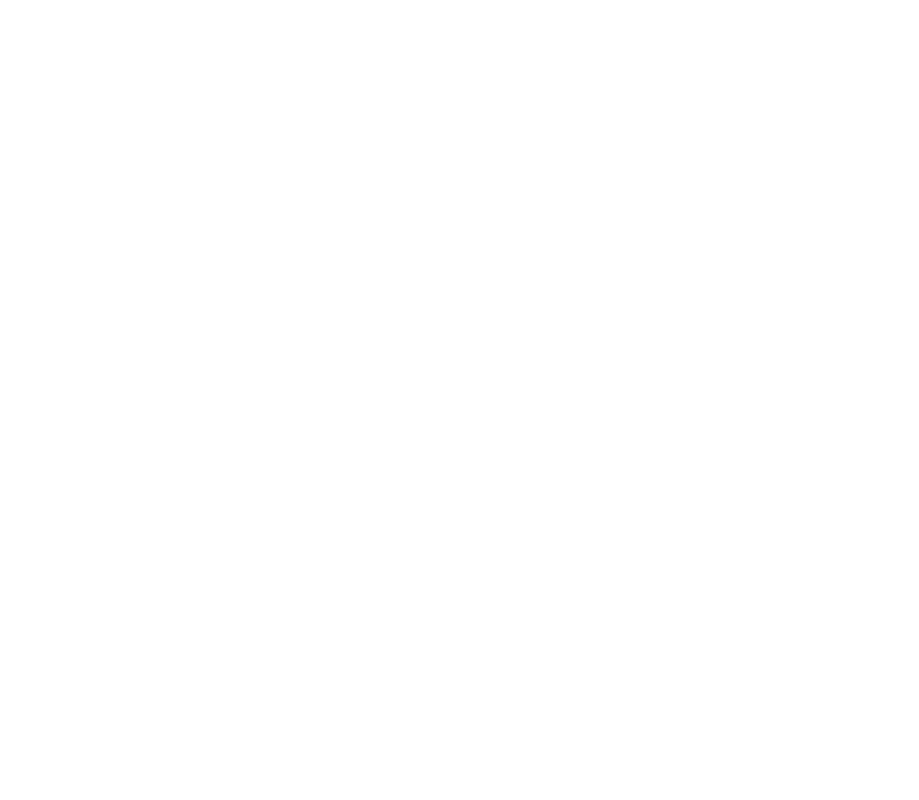
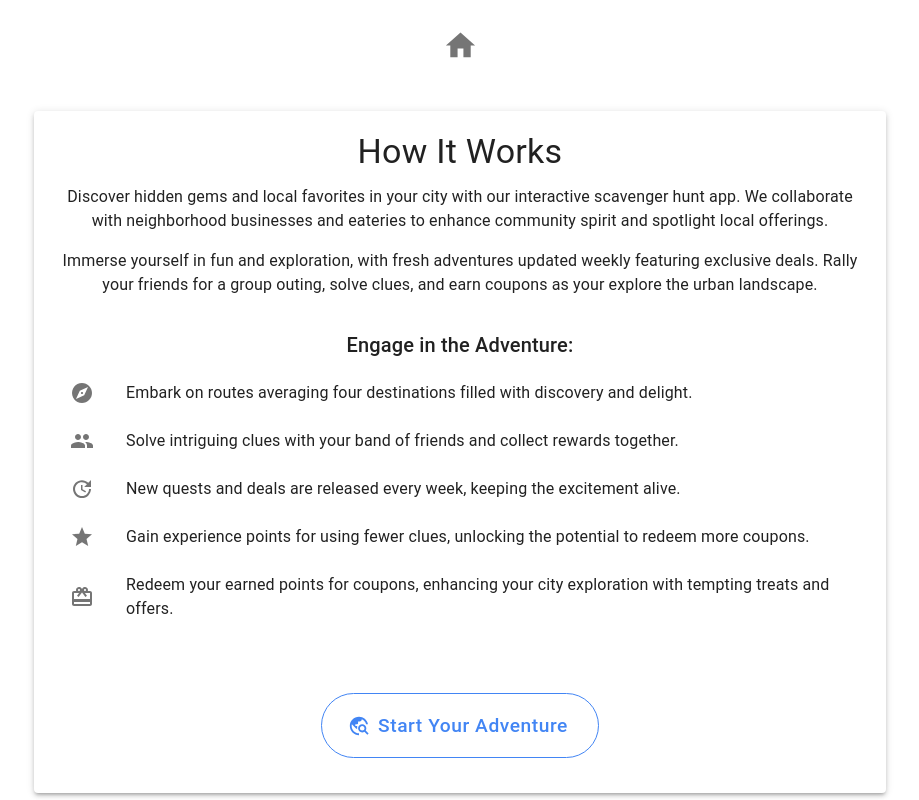
Before and after one commit to Mehul-Gandhi/metroadventures, a React (Create React App) app: page /about in a window 1280 px wide. Before the commit this address had no page. Shown: the whole page, without its empty margins (180-1099 px from the left). Built offline with nearby package versions, Linux system fonts and the light colour scheme.

Commit message:
Add How it works page

```diff
--- a/src/App.js
+++ b/src/App.js
@@ -7,6 +7,7 @@
 import './App.css';
 import Trip from './components/Trip';
 import Tour from './components/Tour';
+import About from "./components/About";
 
 export default function App() {
   return (
@@ -22,6 +23,8 @@
           <Route path="/tour/:tripId" element={<Tour />} />
           <Route path="/prevTrips" element={<PreviousTrips />}/>
           <Route path="/coupons" element={<Coupons />} />
+          <Route path="/about" element={<About />} />
+
         </Routes>
       </div>
     </BrowserRouter>
--- /dev/null
+++ b/src/components/About.js
@@ -0,0 +1,105 @@
+import React from 'react';
+import {
+  Container,
+  Typography,
+  Box,
+  Button,
+  Paper,
+  List,
+  ListItem,
+  ListItemIcon,
+  ListItemText,
+  IconButton,
+} from '@mui/material';
+import HomeIcon from '@mui/icons-material/Home';
+import ExploreIcon from '@mui/icons-material/Explore';
+import CouponIcon from '@mui/icons-material/CardGiftcard';
+import GroupIcon from '@mui/icons-material/Group';
+import UpdateIcon from '@mui/icons-material/Update';
+import StarIcon from '@mui/icons-material/Star';
+import { useNavigate } from 'react-router-dom';
+import TravelExploreIcon from '@mui/icons-material/TravelExplore';
+export default function About() {
+  const navigate = useNavigate();
+
+  return (
+    <Container maxWidth="md">
+      <IconButton onClick={() => navigate('/')} style={{ margin: '20px 0' }}>
+        <HomeIcon fontSize="large" />
+      </IconButton>
+
+      <Paper elevation={3} style={{ padding: '20px', marginTop: '20px' }}>
+        <Typography variant="h4" align="center" gutterBottom>
+          How It Works
+        </Typography>
+
+        <Typography variant="body1" paragraph>
+          Discover hidden gems and local favorites in your city with our interactive scavenger hunt app. We collaborate with neighborhood businesses and eateries to enhance community spirit and spotlight local offerings.
+        </Typography>
+
+        <Typography variant="body1" paragraph>
+          Immerse yourself in fun and exploration, with fresh adventures updated weekly featuring exclusive deals. Rally your friends for a group outing, solve clues, and earn coupons as your explore the urban landscape.
+        </Typography>
+
+        <Box my={4}>
+          <Typography variant="h6">Engage in the Adventure:</Typography>
+          <List>
+            <ListItem>
+              <ListItemIcon>
+                <ExploreIcon />
+              </ListItemIcon>
+              <ListItemText primary="Embark on routes averaging four destinations filled with discovery and delight." />
+            </ListItem>
+
+            <ListItem>
+              <ListItemIcon>
+                <GroupIcon />
+              </ListItemIcon>
+              <ListItemText primary="Solve intriguing clues with your band of friends and collect rewards together." />
+            </ListItem>
+
+            <ListItem>
+              <ListItemIcon>
+                <UpdateIcon />
+              </ListItemIcon>
+              <ListItemText primary="New quests and deals are released every week, keeping the excitement alive." />
+            </ListItem>
+
+            <ListItem>
+              <ListItemIcon>
+                <StarIcon />
+              </ListItemIcon>
+              <ListItemText primary="Gain experience points for using fewer clues, unlocking the potential to redeem more coupons." />
+            </ListItem>
+
+            <ListItem>
+              <ListItemIcon>
+                <CouponIcon />
+              </ListItemIcon>
+              <ListItemText primary="Redeem your earned points for coupons, enhancing your city exploration with tempting treats and offers." />
+            </ListItem>
+          </List>
+        </Box>
+
+        <Button
+                variant="outlined"
+                onClick={() => navigate('/')}
+                size="large"
+                startIcon={<TravelExploreIcon />}
+                style={{
+                    marginTop: '20px',
+                    color: '#4285F4',
+                    borderColor: '#4285F4',
+                    borderRadius: '50px', // Circular shape
+                    textTransform: 'none', // Prevents uppercase transformation
+                    padding: '15px 30px', // Increase padding to make the button larger
+                    fontSize: '1.2rem',
+                    marginBottom: "15px"
+                }}
+            >
+                Start Your Adventure
+            </Button>
+      </Paper>
+    </Container>
+  );
+}
--- a/src/components/LandingPage.js
+++ b/src/components/LandingPage.js
@@ -5,6 +5,7 @@
 import CouponIcon from '@mui/icons-material/LocalOffer';
 import Button from '@mui/material/Button';
 import HistoryIcon from '@mui/icons-material/History';
+import InfoIcon from '@mui/icons-material/Info';
 
 export default function LandingPage() {
     let navigate = useNavigate();
@@ -23,11 +24,24 @@
         navigate('/prevTrips'); // Change '/recent-trips' to the actual path for recent trips
     };
 
+    const handleAboutUs = () => {
+      navigate('/about'); // Change '/recent-trips' to the actual path for recent trips
+  };
+
     return (
     <div>
       <header className="header">
         <h1>Scavenger Hunt Trip! </h1>
         <div style={{ position: 'absolute', right: 10, top: 10 }}>
+                      <Button
+                        startIcon={<InfoIcon />}
+                        onClick={handleAboutUs}
+                        style={{ margin: '0 10px', color: '#29b6f6', fontSize: '1rem' }}
+                        onMouseEnter={(e) => e.target.style.color = '#1e88e5'}
+                        onMouseLeave={(e) => e.target.style.color = '#29b6f6'}
+                    >
+                        About Us
+                    </Button>
                     <Button
                         startIcon={<CouponIcon />}
                         onClick={handleViewCoupons}
```
